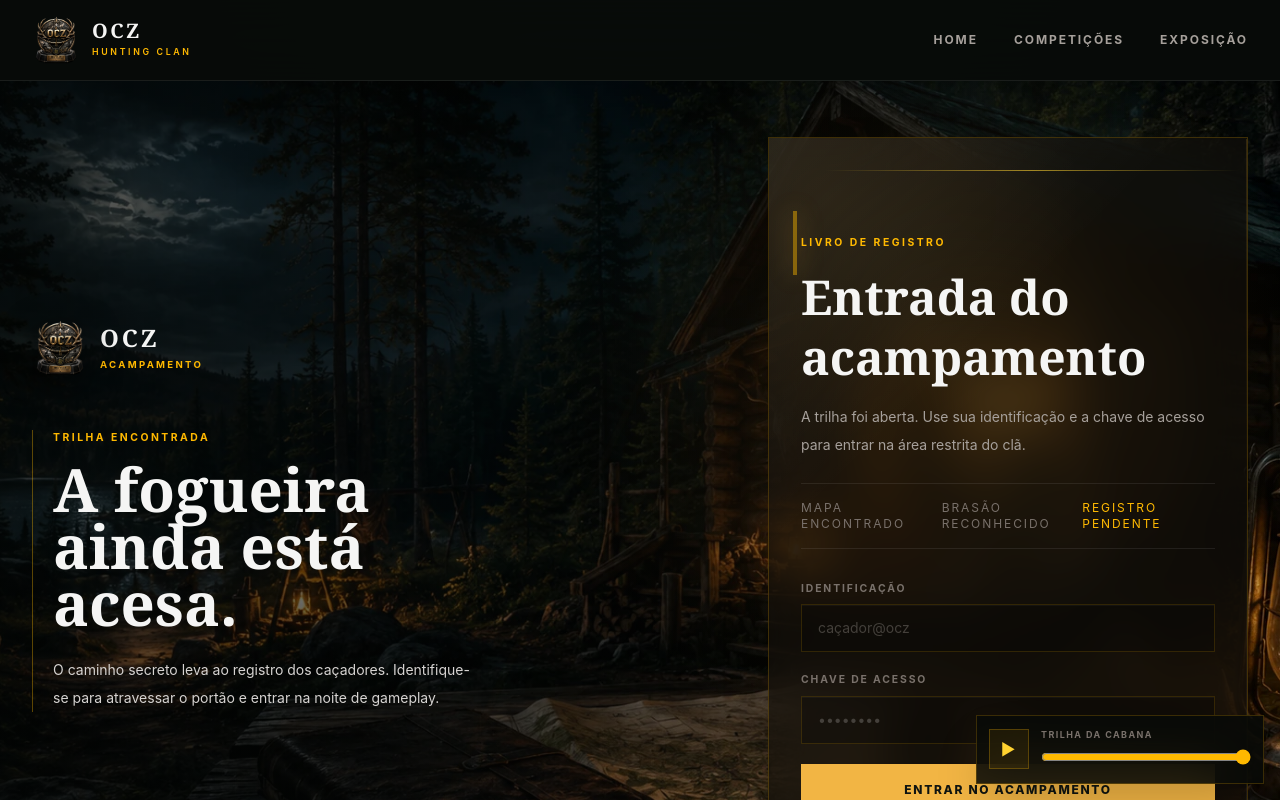
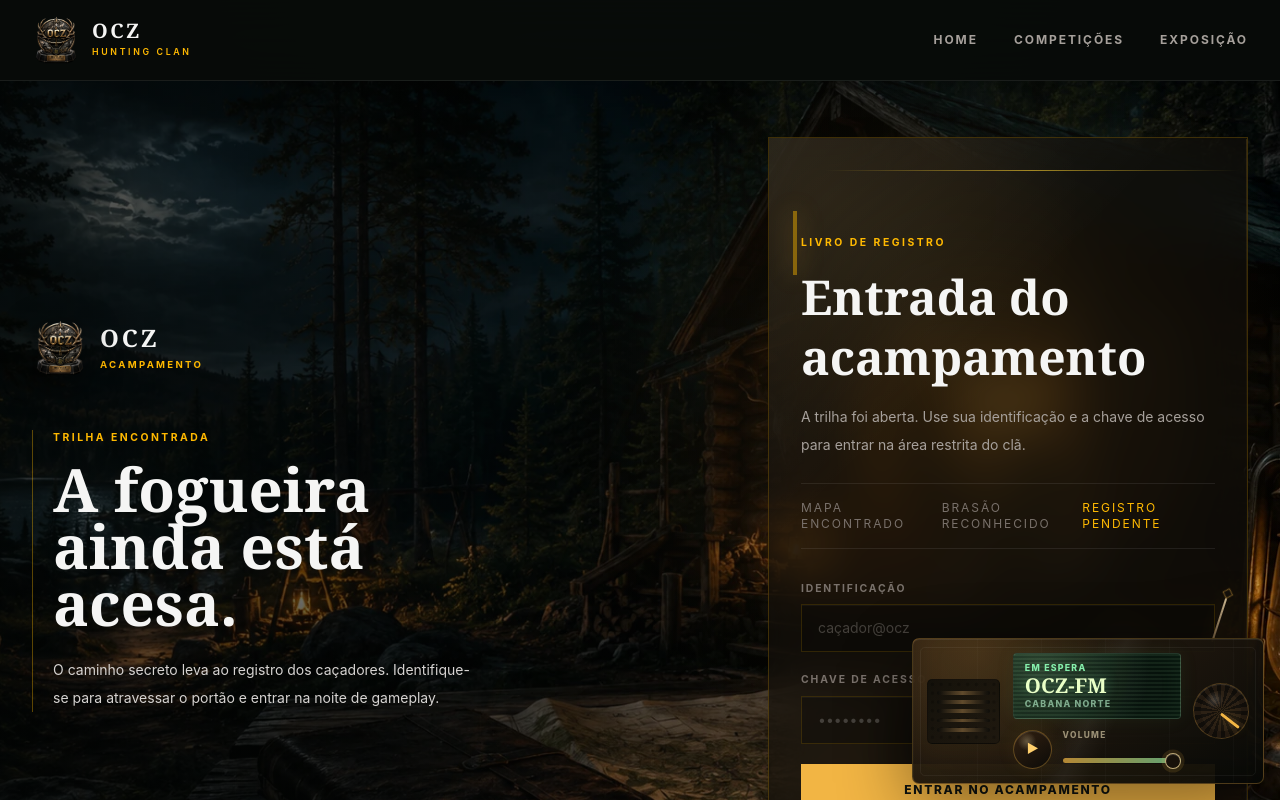
Before and after one commit to HalissonAlves/ocz-clan-website, a Next.js app: page /login in a window 1280 px wide. Shown: the top 800 px of the page. Built offline with nearby package versions, Linux system fonts and the light colour scheme; no server answers.

Commit message:
feat: create a radio player to the site

```diff
--- a/app/globals.css
+++ b/app/globals.css
@@ -1332,3 +1332,328 @@ button {
     transition-duration: 0.01ms;
   }
 }
+
+.camp-radio {
+  --radio-volume: 128deg;
+  position: fixed;
+  right: 1rem;
+  bottom: 1rem;
+  z-index: 140;
+  width: min(calc(100% - 2rem), 22rem);
+  color: #f7f1df;
+  filter: drop-shadow(0 24px 36px rgba(0, 0, 0, 0.48));
+}
+.camp-radio-antenna {
+  position: absolute;
+  right: 3.2rem;
+  bottom: calc(100% - 0.25rem);
+  width: 0.13rem;
+  height: 3.2rem;
+  background: linear-gradient(#d7c29a, #59452d);
+  box-shadow: 0 0 1rem rgba(242, 181, 68, 0.16);
+  content: "";
+  transform: rotate(18deg);
+  transform-origin: bottom center;
+}
+.camp-radio-antenna::before {
+  position: absolute;
+  top: -0.24rem;
+  left: 50%;
+  width: 0.5rem;
+  height: 0.5rem;
+  border: 1px solid rgba(242, 181, 68, 0.42);
+  background: #130f0a;
+  content: "";
+  transform: translateX(-50%) rotate(45deg);
+}
+.camp-radio-face {
+  position: relative;
+  display: grid;
+  grid-template-columns: 4.6rem minmax(0, 1fr) 3.5rem;
+  gap: 0.8rem;
+  align-items: center;
+  overflow: hidden;
+  border: 1px solid rgba(242, 181, 68, 0.24);
+  border-radius: 0.45rem;
+  background:
+    radial-gradient(
+      circle at 18% 10%,
+      rgba(242, 181, 68, 0.14),
+      transparent 9rem
+    ), linear-gradient(145deg, rgba(49, 34, 20, 0.96), rgba(9, 11, 8, 0.92));
+  padding: 0.85rem;
+  box-shadow:
+    inset 0 1px 0 rgba(255, 255, 255, 0.08),
+    inset 0 -18px 28px rgba(0, 0, 0, 0.22);
+  backdrop-filter: blur(14px);
+}
+.camp-radio-face::before {
+  position: absolute;
+  inset: 0.45rem;
+  border: 1px solid rgba(255, 255, 255, 0.05);
+  border-radius: 0.3rem;
+  content: "";
+  pointer-events: none;
+}
+.camp-radio-face::after {
+  position: absolute;
+  inset: 0;
+  background:
+    repeating-linear-gradient(
+      90deg,
+      rgba(255, 255, 255, 0.018) 0 1px,
+      transparent 1px 4rem
+    ),
+    linear-gradient(
+      115deg,
+      transparent 45%,
+      rgba(255, 255, 255, 0.045),
+      transparent 58%
+    );
+  content: "";
+  pointer-events: none;
+}
+.camp-radio-speaker,
+.camp-radio-body,
+.camp-radio-knob {
+  position: relative;
+  z-index: 1;
+}
+.camp-radio-speaker {
+  display: grid;
+  gap: 0.34rem;
+  padding: 0.7rem 0.58rem;
+  border: 1px solid rgba(0, 0, 0, 0.34);
+  border-radius: 0.32rem;
+  background:
+    radial-gradient(circle, rgba(0, 0, 0, 0.22) 0 30%, transparent 32%),
+    linear-gradient(145deg, rgba(10, 11, 8, 0.8), rgba(27, 22, 15, 0.74));
+  background-size:
+    0.55rem 0.55rem,
+    auto;
+}
+.camp-radio-speaker span {
+  height: 0.24rem;
+  border-radius: 999px;
+  background: linear-gradient(90deg, #070807, #82643b 48%, #070807);
+  opacity: 0.68;
+}
+.camp-radio[data-playing="true"] .camp-radio-speaker span {
+  animation: radioBar 1050ms ease-in-out infinite;
+}
+.camp-radio[data-playing="true"] .camp-radio-speaker span:nth-child(2) {
+  animation-delay: 100ms;
+}
+.camp-radio[data-playing="true"] .camp-radio-speaker span:nth-child(3) {
+  animation-delay: 190ms;
+}
+.camp-radio[data-playing="true"] .camp-radio-speaker span:nth-child(4) {
+  animation-delay: 270ms;
+}
+.camp-radio[data-playing="true"] .camp-radio-speaker span:nth-child(5) {
+  animation-delay: 360ms;
+}
+.camp-radio-body {
+  min-width: 0;
+}
+.camp-radio-display {
+  position: relative;
+  overflow: hidden;
+  border: 1px solid rgba(135, 184, 145, 0.22);
+  border-radius: 0.25rem;
+  background:
+    linear-gradient(rgba(158, 208, 151, 0.08) 50%, rgba(0, 0, 0, 0.08) 50%),
+    radial-gradient(
+      circle at 15% 15%,
+      rgba(185, 255, 185, 0.2),
+      transparent 7rem
+    ), #08130d;
+  background-size:
+    100% 4px,
+    auto,
+    auto;
+  padding: 0.55rem 0.68rem;
+  box-shadow:
+    inset 0 0 1.4rem rgba(76, 184, 101, 0.08),
+    0 0 1.2rem rgba(76, 184, 101, 0.08);
+}
+.camp-radio-display span,
+.camp-radio-display small {
+  display: block;
+  overflow: hidden;
+  color: #86efac;
+  font-size: 0.55rem;
+  font-weight: 800;
+  letter-spacing: 0.14em;
+  line-height: 1.2;
+  text-overflow: ellipsis;
+  text-transform: uppercase;
+  white-space: nowrap;
+}
+.camp-radio-display strong {
+  display: block;
+  margin-top: 0.1rem;
+  color: #eaffc7;
+  font-family: var(--font-display);
+  font-size: 1.28rem;
+  line-height: 1;
+  text-shadow: 0 0 0.8rem rgba(134, 239, 172, 0.35);
+}
+.camp-radio-display small {
+  margin-top: 0.22rem;
+  color: rgba(187, 247, 208, 0.62);
+}
+.camp-radio[data-playing="true"] .camp-radio-display {
+  animation: radioGlow 1800ms ease-in-out infinite;
+}
+.camp-radio-controls {
+  display: grid;
+  grid-template-columns: 2.45rem minmax(0, 1fr);
+  gap: 0.65rem;
+  align-items: center;
+  margin-top: 0.62rem;
+}
+.camp-radio-button {
+  display: grid;
+  width: 2.45rem;
+  height: 2.45rem;
+  place-items: center;
+  border: 1px solid rgba(242, 181, 68, 0.32);
+  border-radius: 50%;
+  background:
+    radial-gradient(
+      circle at 35% 28%,
+      rgba(255, 236, 182, 0.28),
+      transparent 26%
+    ), linear-gradient(145deg, #332111, #0c0b08);
+  color: #ffd06d;
+  cursor: pointer;
+  font-size: 0.78rem;
+  font-weight: 900;
+  box-shadow:
+    inset 0 1px 0 rgba(255, 255, 255, 0.09),
+    0 0 1.2rem rgba(242, 181, 68, 0.08);
+  transition:
+    border-color 180ms ease,
+    color 180ms ease,
+    transform 180ms ease;
+}
+.camp-radio-button:hover {
+  border-color: rgba(242, 181, 68, 0.72);
+  color: #fff2c7;
+  transform: translateY(-1px);
+}
+.camp-radio-volume {
+  min-width: 0;
+}
+.camp-radio-volume span {
+  display: block;
+  margin-bottom: 0.24rem;
+  color: rgba(214, 200, 165, 0.68);
+  font-size: 0.52rem;
+  font-weight: 800;
+  letter-spacing: 0.16em;
+  text-transform: uppercase;
+}
+.camp-radio-volume input {
+  width: 100%;
+  height: 0.35rem;
+  appearance: none;
+  border-radius: 999px;
+  background:
+    linear-gradient(90deg, rgba(242, 181, 68, 0.72), rgba(134, 239, 172, 0.68)),
+    rgba(0, 0, 0, 0.28);
+  cursor: pointer;
+  outline: none;
+}
+.camp-radio-volume input::-webkit-slider-thumb {
+  width: 1rem;
+  height: 1rem;
+  appearance: none;
+  border: 1px solid rgba(255, 227, 163, 0.72);
+  border-radius: 50%;
+  background: #17110a;
+  box-shadow:
+    inset 0 1px 0 rgba(255, 255, 255, 0.16),
+    0 0 0 0.22rem rgba(242, 181, 68, 0.12);
+}
+.camp-radio-volume input::-moz-range-thumb {
+  width: 1rem;
+  height: 1rem;
+  border: 1px solid rgba(255, 227, 163, 0.72);
+  border-radius: 50%;
+  background: #17110a;
+  box-shadow:
+    inset 0 1px 0 rgba(255, 255, 255, 0.16),
+    0 0 0 0.22rem rgba(242, 181, 68, 0.12);
+}
+.camp-radio-knob {
+  display: grid;
+  aspect-ratio: 1;
+  place-items: center;
+  border: 1px solid rgba(242, 181, 68, 0.2);
+  border-radius: 50%;
+  background:
+    radial-gradient(
+      circle at 38% 30%,
+      rgba(255, 255, 255, 0.16),
+      transparent 18%
+    ), repeating-conic-gradient(from 0deg, #2c2115 0 10deg, #15110c 10deg 20deg);
+  box-shadow:
+    inset 0 0 0 0.42rem rgba(0, 0, 0, 0.24),
+    inset 0 1px 0 rgba(255, 255, 255, 0.12);
+}
+.camp-radio-knob span {
+  width: 0.16rem;
+  height: 42%;
+  margin-bottom: 34%;
+  border-radius: 999px;
+  background: #f2b544;
+  box-shadow: 0 0 0.7rem rgba(242, 181, 68, 0.45);
+  transform: rotate(var(--radio-volume));
+  transform-origin: bottom center;
+  transition: transform 160ms ease;
+}
+@keyframes radioGlow {
+  0%,
+  100% {
+    box-shadow:
+      inset 0 0 1.4rem rgba(76, 184, 101, 0.08),
+      0 0 1.2rem rgba(76, 184, 101, 0.08);
+  }
+  50% {
+    box-shadow:
+      inset 0 0 1.8rem rgba(76, 184, 101, 0.15),
+      0 0 1.8rem rgba(76, 184, 101, 0.14);
+  }
+}
+@keyframes radioBar {
+  0%,
+  100% {
+    opacity: 0.45;
+    transform: scaleX(0.82);
+  }
+  50% {
+    opacity: 0.95;
+    transform: scaleX(1);
+  }
+}
+@media (max-width: 520px) {
+  .camp-radio {
+    right: 0.75rem;
+    bottom: 0.75rem;
+    width: calc(100% - 1.5rem);
+  }
+  .camp-radio-face {
+    grid-template-columns: 3.6rem minmax(0, 1fr) 2.9rem;
+    gap: 0.58rem;
+    padding: 0.7rem;
+  }
+  .camp-radio-display strong {
+    font-size: 1.05rem;
+  }
+  .camp-radio-antenna {
+    right: 2.45rem;
+    height: 2.55rem;
+  }
+}
--- a/components/camp-soundtrack-player.tsx
+++ b/components/camp-soundtrack-player.tsx
@@ -1,6 +1,7 @@
 "use client";
 
 import { usePathname } from "next/navigation";
+import type { CSSProperties } from "react";
 import { useEffect, useRef, useState } from "react";
 
 const START_SOUNDTRACK_EVENT = "ocz:start-admin-soundtrack";
@@ -16,6 +17,9 @@ export function CampSoundtrackPlayer() {
     pathname === "/login" ||
     pathname === "/ao-vivo" ||
     pathname.startsWith("/admin");
+  const radioStyle = {
+    "--radio-volume": `${-128 + volume * 256}deg`,
+  } as CSSProperties;
 
   useEffect(() => {
     if (!audioRef.current) {
@@ -92,19 +96,36 @@ export function CampSoundtrackPlayer() {
         />
       </audio>
       {(isVisible || isCampRoute) && (
-        <div className="fixed bottom-4 right-4 z-[140] flex w-[min(100%-2rem,18rem)] items-center gap-3 border border-amber-400/20 bg-[#070a08]/86 p-3 text-stone-100 shadow-2xl backdrop-blur-xl">
+        <div className="camp-radio" data-playing={isPlaying} style={radioStyle}>
+          <span className="camp-radio-antenna" aria-hidden="true" />
+          <div className="camp-radio-face">
+            <div className="camp-radio-speaker" aria-hidden="true">
+              <span />
+              <span />
+              <span />
+              <span />
+              <span />
+            </div>
+
+            <div className="camp-radio-body">
+              <div className="camp-radio-display">
+                <span>{isPlaying ? "Transmitindo" : "Em espera"}</span>
+                <strong>OCZ-FM</strong>
+                <small>Cabana norte</small>
+              </div>
+
+              <div className="camp-radio-controls">
                 <button
                   type="button"
                   onClick={togglePlayback}
-            className="grid size-10 shrink-0 place-items-center border border-amber-400/25 bg-amber-400/[0.08] text-xs font-black uppercase tracking-[0.12em] text-amber-300 transition hover:border-amber-400 hover:bg-amber-400 hover:text-stone-950"
+                  className="camp-radio-button"
                   aria-label={isPlaying ? "Pausar trilha" : "Tocar trilha"}
                 >
                   {isPlaying ? "II" : "▶"}
                 </button>
-          <label className="min-w-0 flex-1">
-            <span className="block text-[0.56rem] font-bold uppercase tracking-[0.16em] text-stone-500">
-              Trilha da cabana
-            </span>
+
+                <label className="camp-radio-volume">
+                  <span>Volume</span>
                   <input
                     type="range"
                     min={0}
@@ -112,10 +133,16 @@ export function CampSoundtrackPlayer() {
                     step={0.01}
                     value={volume}
                     onChange={(event) => setVolume(Number(event.target.value))}
-              className="mt-2 w-full accent-amber-400"
                     aria-label="Volume da trilha sonora"
                   />
                 </label>
+              </div>
+            </div>
+
+            <div className="camp-radio-knob" aria-hidden="true">
+              <span />
+            </div>
+          </div>
         </div>
       )}
     </>
```
Lines whose indentation alone changed are shown as unchanged.
